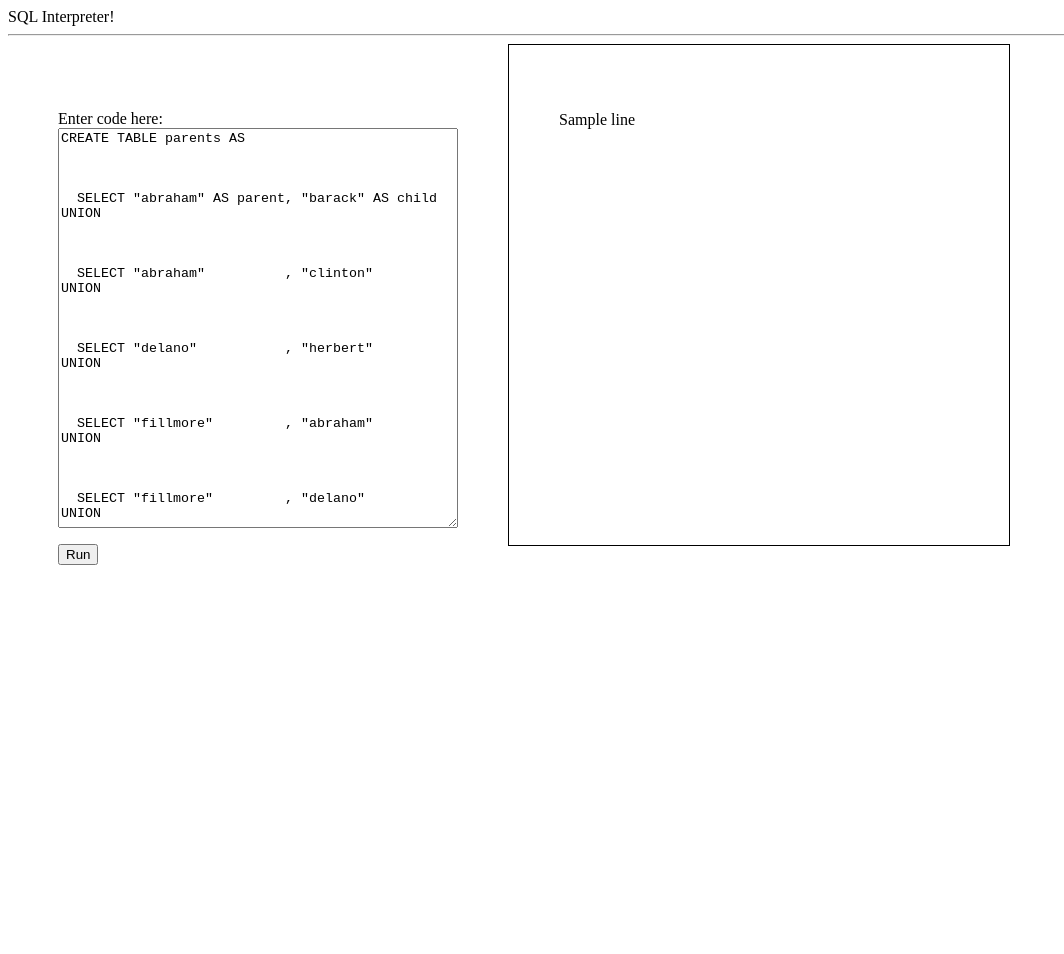
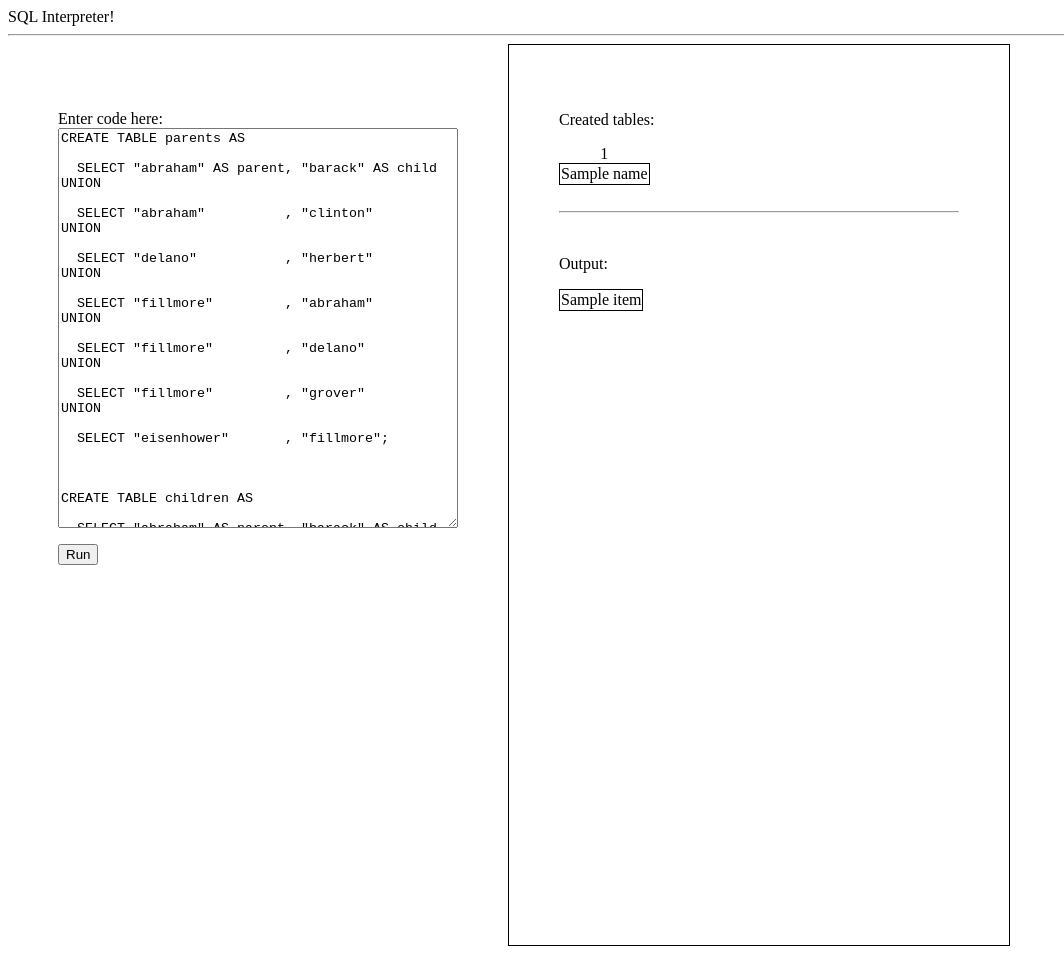
Before and after one commit to reinaw1012/SQL-Editor, a Flask app: template app/templates/index.html in a window 1280 px wide. Shown: the whole page, without its empty margins (0-1064 px from the left). Before the commit the page ends 800 px from the top, so only its background shows below. Run offline with Flask 2, Linux system fonts and the light colour scheme; the template is opened without the code that fills it: values named after a table or form of the project are taken from there, most other values are stand-ins (such as "Sample title", 1, 10 or a date in 2020).

Commit message:
added display table functionality

```diff
--- a/app/routes.py
+++ b/app/routes.py
@@ -3,22 +3,57 @@ from app import app
 from app.forms import CodeForm
 import sqlite3 as sql
 
+def displayTable(query, conn):
+    """ Returns a list of lists, where every nested list represents a row in the displayed table
+    Arguments:
+        query {str} -- a "create table" string query
+    Returns:
+        list -- represents the table created from the query
+    """
+    querylst = query.split()
+    title = querylst[2]
+    if querylst[3][0] == '(': #standard create table statement
+        if querylst[3] == '(':
+            querylst.pop(3)
+        else:
+            querylst[3] = querylst[3][1:]
+        if querylst[-1] == ';':
+            querylst.pop(-1)
+            if querylst[-1] == ')':
+                querylst.pop(-1)
+            else:
+                querylst[-1] = querylst[-1][:-1]
+        elif querylst[-1] == ');':
+            querylst.pop(-1)
+        else:
+            querylst[-1] = querylst[-1][:-2]
+        tablelst = querylst[3::2]
+    elif querylst[3].lower() == 'as': # AS create table statement
+        index = query.lower().find(querylst[4].lower())
+        result = conn.cursor().execute(query[index:])
+        tablelst = [row for row in result]
+    else:
+        pass # Are there any other ways to create tables
+    return title, tablelst
+
+
 @app.route('/', methods=['GET', 'POST'])
 @app.route('/index', methods=['GET', 'POST'])
 def index():
     form = CodeForm()
-    data = ""
+    data = []
+    createdTables = []
     if form.validate_on_submit():
         open('database.db', 'w').close()
         with sql.connect('database.db') as conn:
             queries = form.code.data
-            data = []
             for query in queries.split(";"):
+                if "create table" in query.lower():
+                    title, table = displayTable(query, conn)
+                    createdTables.append([title,table])
                 results = conn.cursor().execute(query)
-                for row in results:
-                    line=" | ".join(row)
-                    data.append(line)
+                data.append([row for row in results])
         f = open("example.sql", "w")
         f.write(queries)
         f.close()
-    return render_template('index.html', title='Home', data=data, form=form)
+    return render_template('index.html', title='Home', createdTables = createdTables, data=data, form=form)
--- a/app/static/style.css
+++ b/app/static/style.css
@@ -7,7 +7,7 @@
 #output {
     border-style: solid;
     border-width: 1px;
-    height: 400px;
+    height: 800px;
     width: 400px;
     padding-top: 50px;
     padding-right: 50px;
@@ -25,3 +25,11 @@ textarea {
     width: 400px;
     height: 400px;
   }
+
+table {
+  border-collapse: collapse;
+}
+
+table, th, td {
+  border: 1px solid black;
+}
--- a/app/templates/index.html
+++ b/app/templates/index.html
@@ -27,8 +27,33 @@
                 </form>
             </div>
             <div id="output">
-                {% for line in data %}
-                <p>{{line}}</p>
+                <p>Created tables: </p>
+                {% for table in createdTables %}
+                <table>
+                    <caption>{{table[0]}}</caption>
+                    {% for row in table[1] %}
+                    <tr>
+                        {% for item in row %}
+                        <td>{{item}}</td>
+                        {% endfor %}
+                    </tr>
+                    {% endfor %}
+                </table>
+                <br>
+                {% endfor %}
+                <hr><br>
+                <p>Output: </p>
+                {% for table in data %}
+                <table>
+                    {% for row in table %}
+                    <tr>
+                        {% for item in row %}
+                        <td>{{item}}</td>
+                        {% endfor %}
+                    </tr>
+                    {% endfor %}
+                </table>
+                <br>
                 {% endfor %}
             </div>
         </div>
--- a/example.sql
+++ b/example.sql
@@ -1,35 +1,33 @@
 CREATE TABLE parents AS
-
-
 
   SELECT "abraham" AS parent, "barack" AS child UNION
 
-
-
   SELECT "abraham"          , "clinton"         UNION
-
-
 
   SELECT "delano"           , "herbert"         UNION
 
-
-
   SELECT "fillmore"         , "abraham"         UNION
-
-
 
   SELECT "fillmore"         , "delano"          UNION
 
-
-
   SELECT "fillmore"         , "grover"          UNION
-
-
 
   SELECT "eisenhower"       , "fillmore";
 
 
 
+CREATE TABLE children AS
 
+  SELECT "abraham" AS parent, "barack" AS child UNION
 
-select * from parents;
+  SELECT "abraham"          , "clinton"         UNION
+
+  SELECT "delano"           , "herbert"         UNION
+
+  SELECT "fillmore"         , "abraham"         UNION
+
+  SELECT "fillmore"         , "delano"          UNION
+
+  SELECT "fillmore"         , "grover"          UNION
+
+  SELECT "eisenhower"       , "fillmore";
```
Also changed, not shown: database.db.
